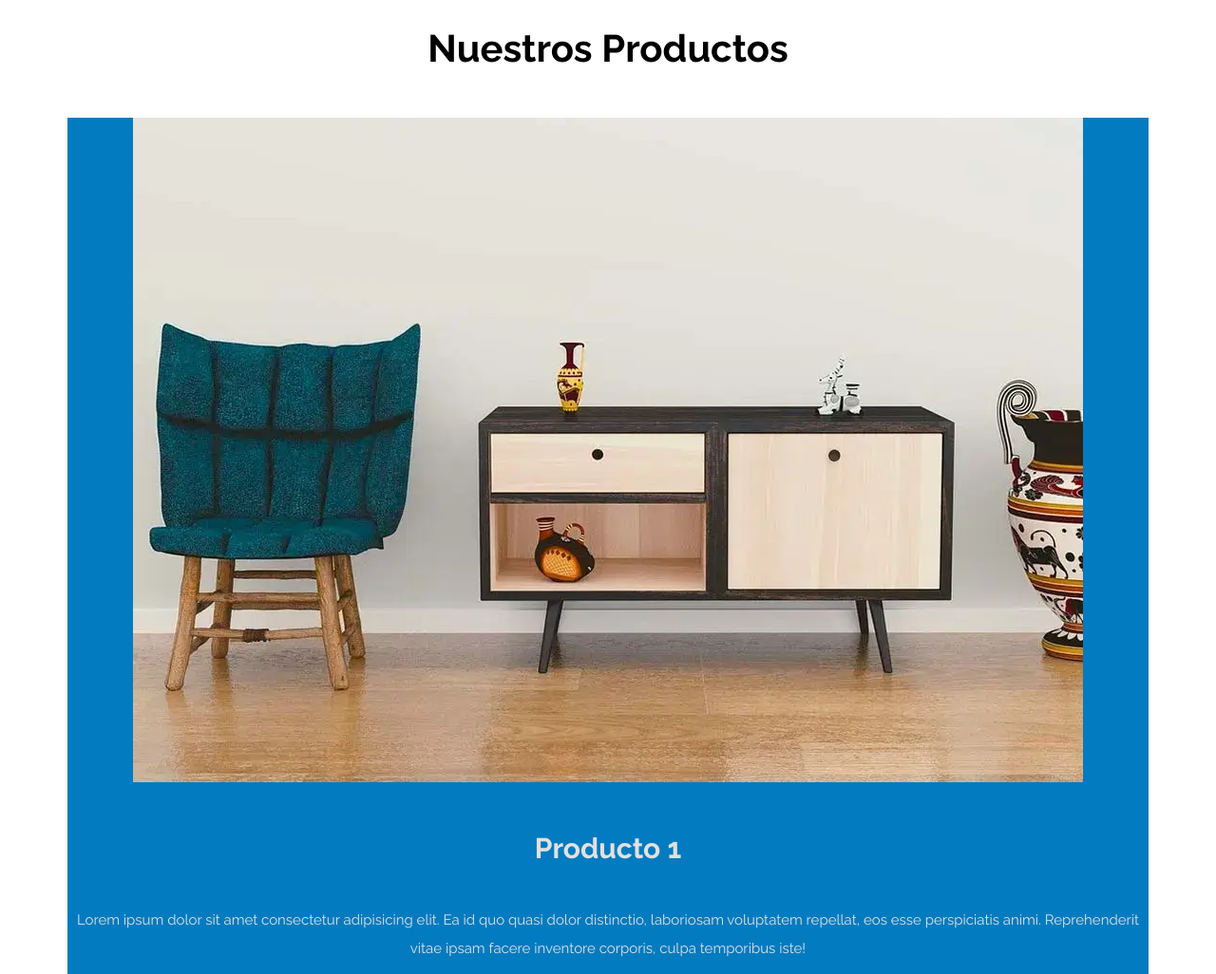
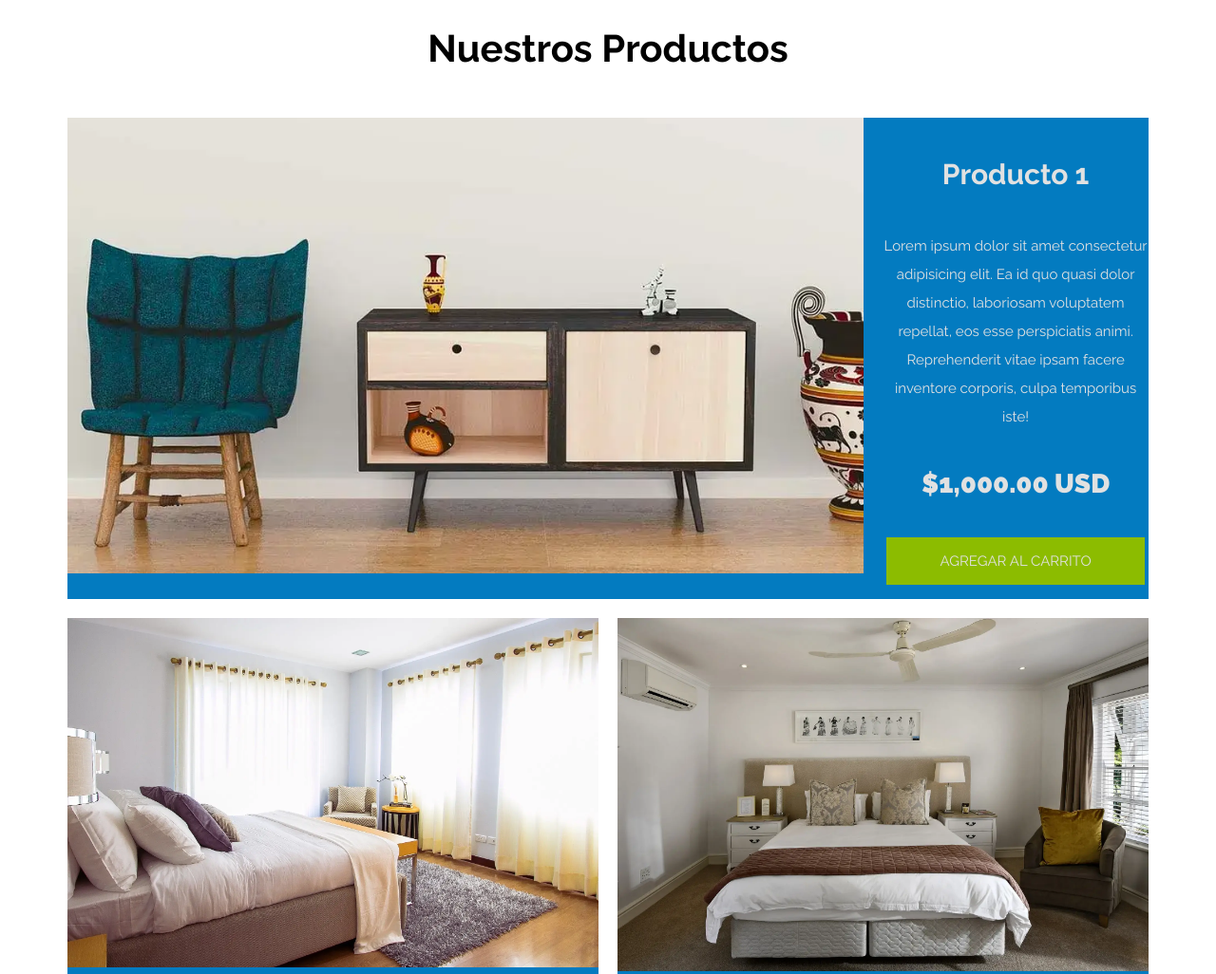
Before and after one commit to efrainhgmx/furniture-store, a plain HTML site: page index.html in a window 1280 px wide. Shown: the part 1720-2746 px from the top of the page at 95% size. Drawn offline with Linux system fonts and the light colour scheme.

Commit message:
Using object fit for response image

```diff
--- a/assets/styles/styles.css
+++ b/assets/styles/styles.css
@@ -108,17 +108,26 @@ img {
 .list-products {
     display: grid;
     grid-template-columns: repeat(6, 1fr);
+    gap: 2rem;
 }
 
 .product {
     text-align: center;
     color: var(--white);
     background-color: var(--blue);
-    padding-bottom: 1rem;
 }
 
 .product:nth-child(1) {
    grid-column: 1 / 7;
+   display: grid;
+   grid-template-columns: 3fr 1fr;
+   gap: 2rem;
+}
+
+.product:nth-child(1) img {
+    height: 48rem;
+    width: 100%;
+    object-fit: cover;
 }
 
 .product:nth-child(2) {
```
